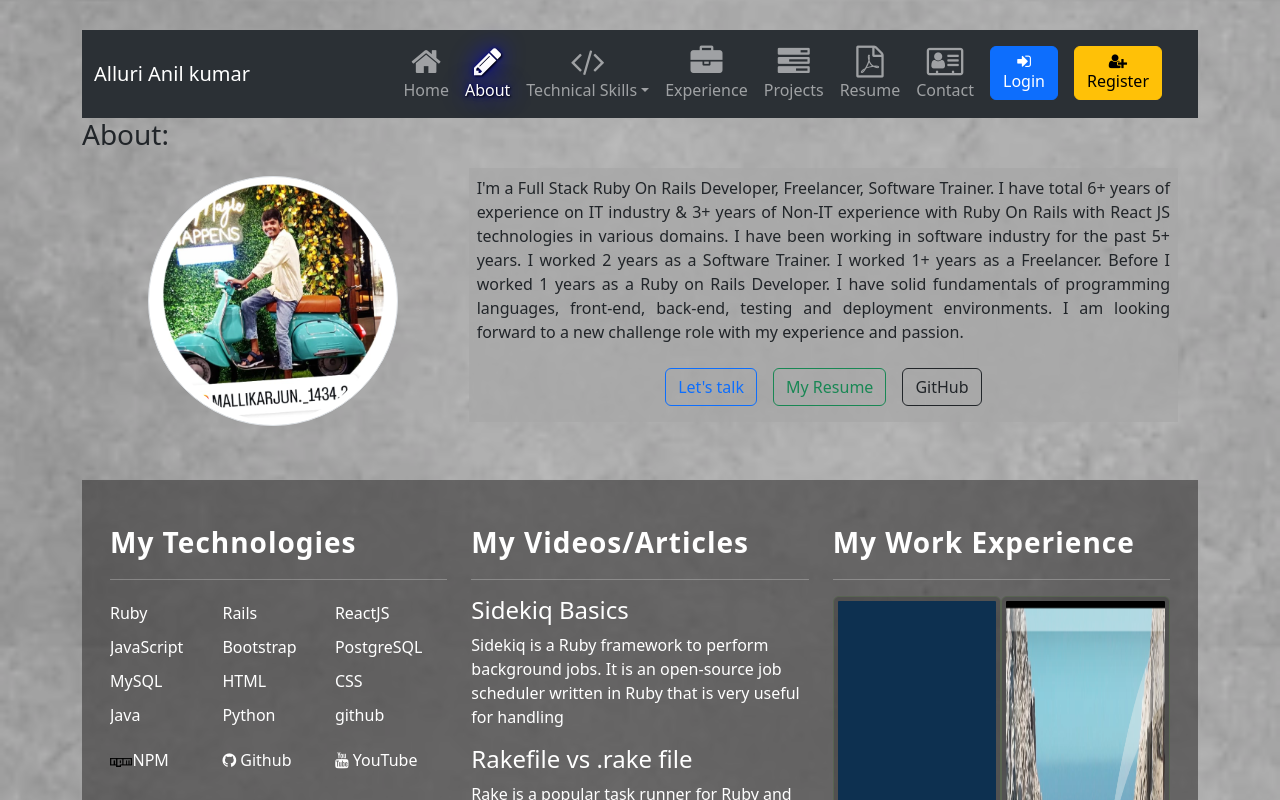
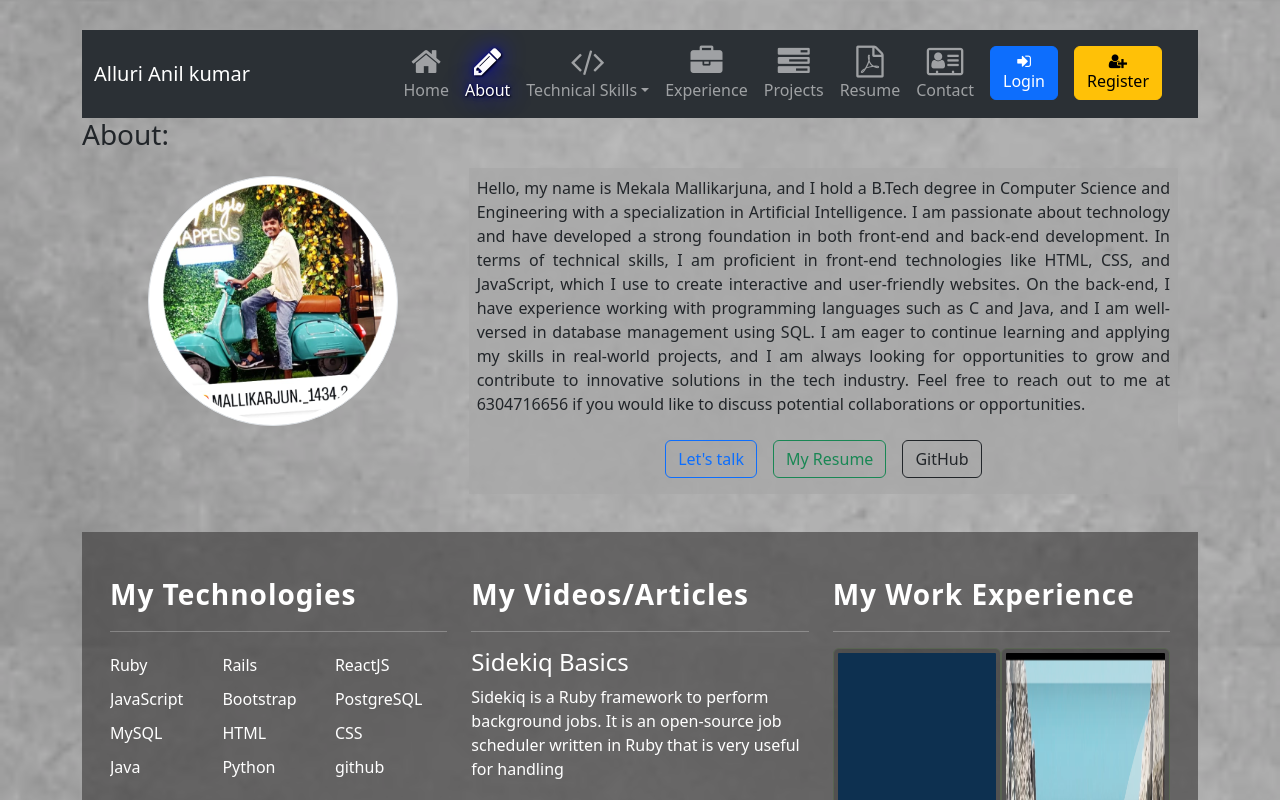
Before and after one commit to mekalamallikarjuna/mekalamallikarjuna.github.io, a React (Create React App) app: page /about in a window 1280 px wide. Shown: the top 800 px of the page. Built offline with nearby package versions, Linux system fonts and the light colour scheme.

Commit message:
Updated the above page

```diff
--- a/package.json
+++ b/package.json
@@ -7,6 +7,7 @@
     "@testing-library/jest-dom": "^5.17.0",
     "@testing-library/react": "^13.4.0",
     "@testing-library/user-event": "^14.0.4",
+    "aalluri": "file:",
     "axios": "^1.7.2",
     "bootstrap": "^5.3.3",
     "font-awesome": "^4.7.0",
--- a/src/pages/About.js
+++ b/src/pages/About.js
@@ -38,12 +38,13 @@ const About = () => {
               <Col>
                     <div  style={{background: '#a8a8a8ba',textAlign: 'justify', textJustify: 'inter-word'}} className="p-2">
                     <p>
-        I'm a Full Stack Ruby On Rails Developer, Freelancer, Software Trainer. I have total 6+ years
-         of experience on IT industry & 3+ years of Non-IT experience with Ruby On Rails with React JS technologies in various domains.
-         I have been working in software industry for the past 5+ years. I worked 2 years as a
-         Software Trainer. I worked 1+ years as a Freelancer. Before I worked 1 years as a Ruby on Rails
-         Developer. I have solid fundamentals of programming languages, front-end, back-end, testing and deployment environments.
-         I am looking forward to a new challenge role with my experience and passion.
+                    Hello, my name is Mekala Mallikarjuna, and I hold a B.Tech degree in Computer Science and Engineering with a specialization in Artificial Intelligence. I am passionate about technology and have developed a strong foundation in both front-end and back-end development.
+
+In terms of technical skills, I am proficient in front-end technologies like HTML, CSS, and JavaScript, which I use to create interactive and user-friendly websites. On the back-end, I have experience working with programming languages such as C and Java, and I am well-versed in database management using SQL.
+
+I am eager to continue learning and applying my skills in real-world projects, and I am always looking for opportunities to grow and contribute to innovative solutions in the tech industry.
+
+Feel free to reach out to me at 6304716656 if you would like to discuss potential collaborations or opportunities.
         </p>
 
                     <Col className="d-flex justify-content-center flex-wrap">
@@ -67,7 +68,7 @@ const About = () => {
                   </div>
                   <div>
                     <a
-                      href="https://github.com/allurianilkumar"
+                      href="https://github.com/mekalamallikarjuna"
                       target="_blank"
                       rel="noopener noreferrer"
                     >
```
Also changed, not shown: 1 other file (tests, documents, lock files or other folders).
